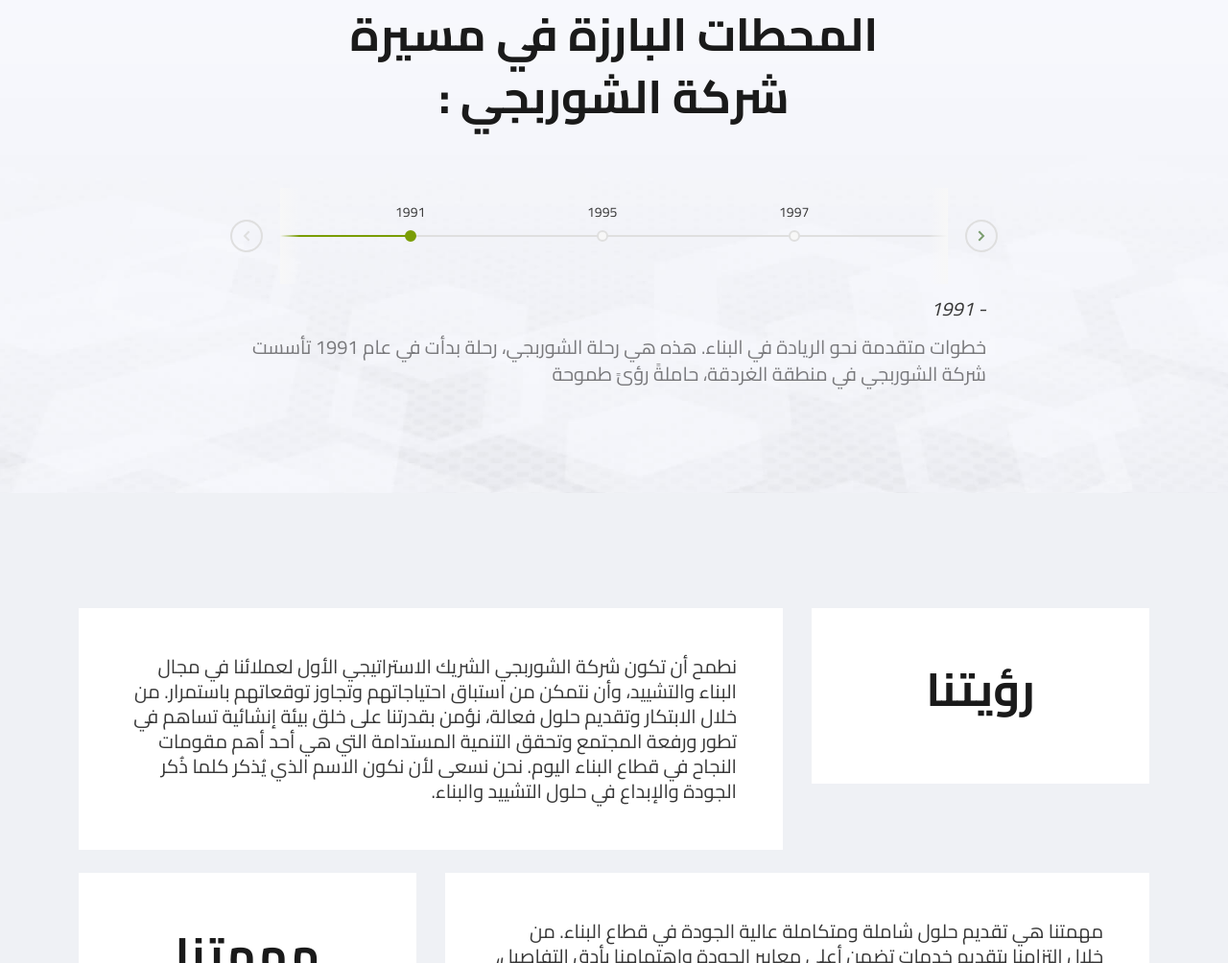
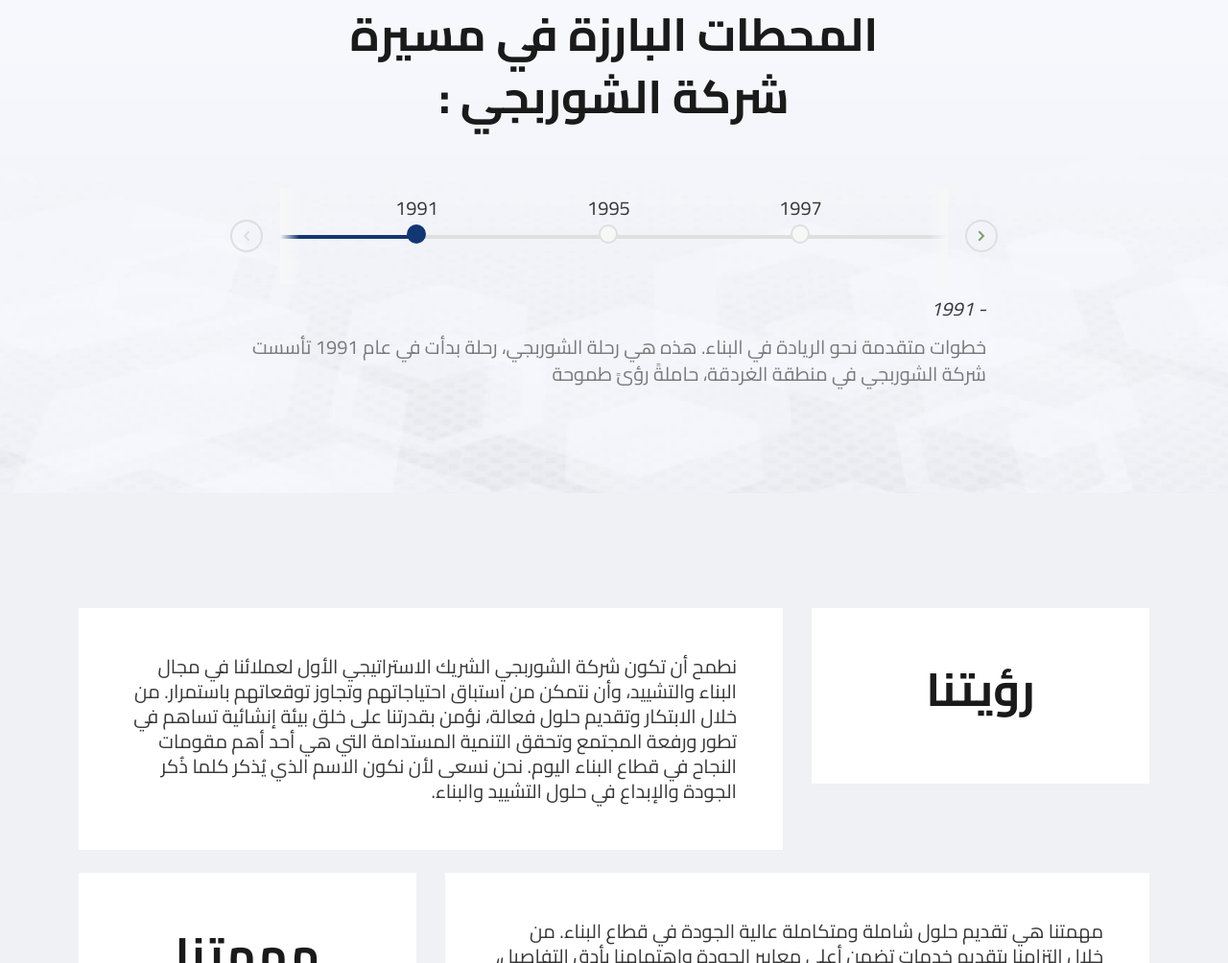
Before and after one commit to RasansRise/Elshorbagy-Website, a plain HTML site: page about.html in a window 1280 px wide. Shown: the part 1292-2296 px from the top of the page at 96% size. Drawn offline with Linux system fonts and the light colour scheme; files whose address does not match are found by name.

Commit message:
Update style.css

```diff
--- a/assets/css/timeline/style.css
+++ b/assets/css/timeline/style.css
@@ -3130,7 +3130,7 @@ mark {
   --cd-color-1-h: 0;
   --cd-color-1-s: 0%;
   --cd-color-1-l: 22%;
-  --cd-color-2: hsl(74, 93%, 32%);
+  --cd-color-2: #133773;
   --cd-color-2-h: 74;
   --cd-color-2-s: 93%;
   --cd-color-2-l: 32%;
@@ -3197,7 +3197,7 @@ body {
   z-index: 1;
   left: 0;
   top: 49px;
-  height: 2px;
+  height: 4px;
   background-color: hsl(0, 0%, 87.3%);
   background-color: hsl(
     var(--cd-color-3-h),
@@ -3215,7 +3215,7 @@ body {
   top: 0;
   height: 100%;
   width: 100%;
-  background-color: hsl(74, 93%, 32%);
+  background-color: #133773;
   background-color: var(--cd-color-2);
   -webkit-transform: scaleX(0);
   -ms-transform: scaleX(0);
@@ -3251,8 +3251,8 @@ body {
   -ms-transform: translateX(-50%);
   transform: translateX(-50%);
   bottom: -5px;
-  height: 12px;
-  width: 12px;
+  height: 20px;
+  width: 20px;
   border-radius: 50%;
   border-width: 2px;
   border-style: solid;
@@ -3267,27 +3267,27 @@ body {
   transition: background-color 0.3s, border-color 0.3s;
 }
 .js .cd-h-timeline__date:hover::after {
-  background-color: hsl(74, 93%, 32%);
+  background-color: #133773;
   background-color: var(--cd-color-2);
-  border-color: hsl(74, 93%, 32%);
+  border-color: #133773;
   border-color: var(--cd-color-2);
 }
 @media (min-width: 64rem) {
   .js .cd-h-timeline__date {
-    font-size: 0.7em;
+    font-size:1em;
   }
 }
 .js .cd-h-timeline__date--selected {
   pointer-events: none;
 }
 .js .cd-h-timeline__date--selected::after {
-  background-color: hsl(74, 93%, 32%);
+  background-color: #133773;
   background-color: var(--cd-color-2);
-  border-color: hsl(74, 93%, 32%);
+  border-color: #133773;
   border-color: var(--cd-color-2);
 }
 .js .cd-h-timeline__date--older-event::after {
-  border-color: hsl(74, 93%, 32%);
+  border-color: #133773;
   border-color: var(--cd-color-2);
 }
 .js .cd-h-timeline__navigation {
@@ -3323,7 +3323,7 @@ body {
   background: url(../img/cd-arrow.svg) no-repeat 0 0;
 }
 .js .cd-h-timeline__navigation:hover {
-  border-color: hsl(74, 93%, 32%);
+  border-color: #133773;
   border-color: var(--cd-color-2);
 }
 .js .cd-h-timeline__navigation--prev {
```
